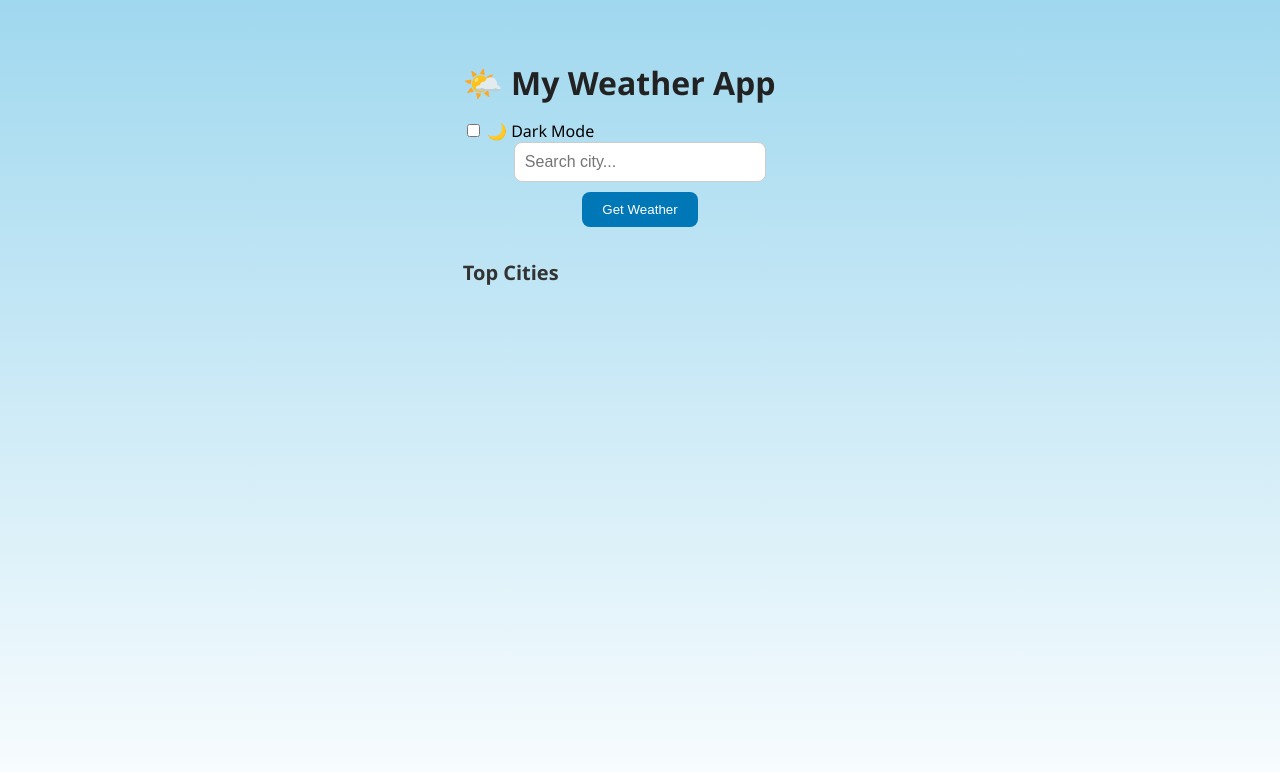
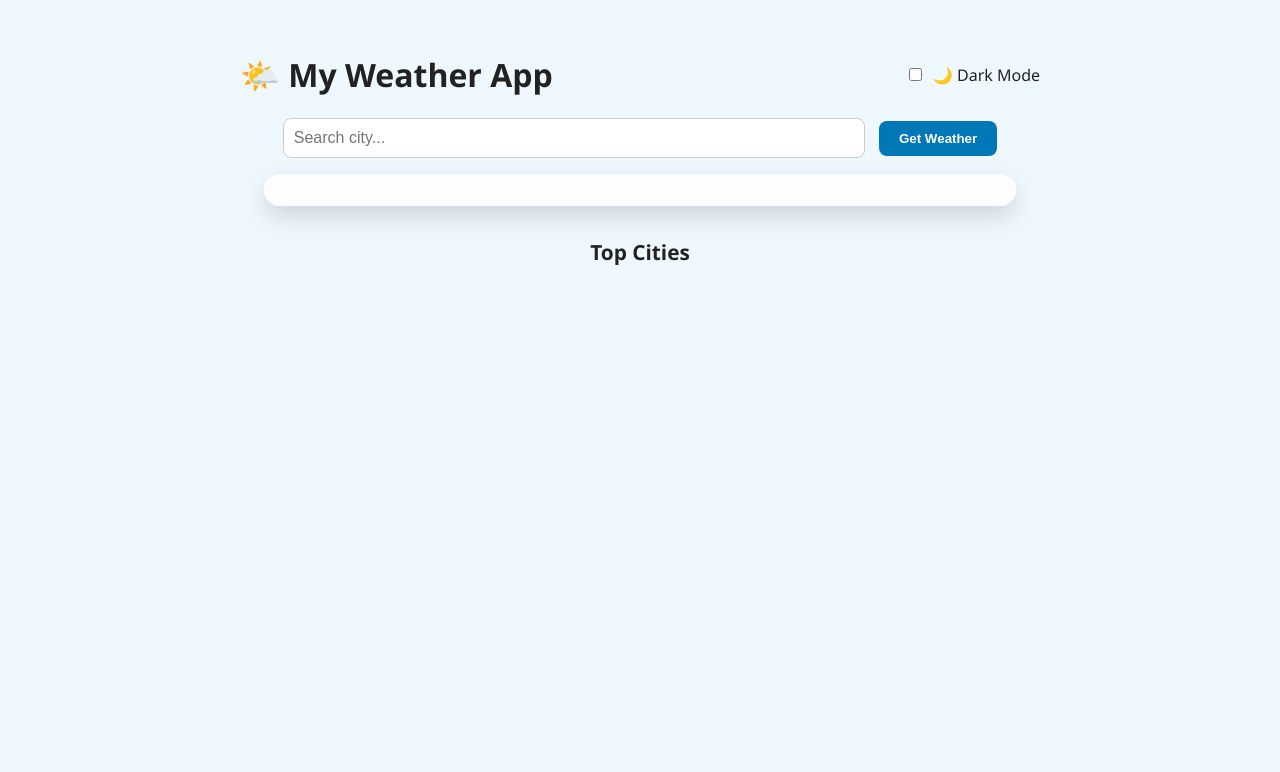
Before and after one commit to Nightyelf2403/app, a plain HTML site: page client/index.html in a window 1280 px wide. Drawn offline with Linux system fonts and the light colour scheme; no server answers.

Commit message:
Update style.css

```diff
--- a/client/style.css
+++ b/client/style.css
@@ -1,127 +1,127 @@
+:root {
+  --bg: #f0f8ff;
+  --text: #222;
+  --card: rgba(255, 255, 255, 0.9);
+  --accent: #0077b6;
+}
+
+body.dark {
+  --bg: #121212;
+  --text: #f5f5f5;
+  --card: rgba(30, 30, 30, 0.9);
+  --accent: #00b4d8;
+}
+
 body {
   margin: 0;
   font-family: 'Segoe UI', sans-serif;
-  background: linear-gradient(to bottom, #a0d8ef, #ffffff);
-  display: flex;
-  justify-content: center;
-  align-items: flex-start;
-  min-height: 100vh;
-  padding-top: 40px;
+  background-color: var(--bg);
+  color: var(--text);
+  transition: background 0.3s, color 0.3s;
 }
 
-.container {
+.app-container {
+  max-width: 800px;
+  margin: auto;
+  padding: 2rem;
   text-align: center;
-  width: 90%;
-  max-width: 600px;
-  background-color: rgba(255, 255, 255, 0.95);
-  padding: 2rem;
-  border-radius: 20px;
-  box-shadow: 0 0 18px rgba(0, 0, 0, 0.15);
 }
 
-h1 {
-  margin-bottom: 1rem;
-  font-size: 2rem;
-  color: #222;
+header {
+  display: flex;
+  justify-content: space-between;
+  align-items: center;
 }
 
-form {
+.toggle {
   display: flex;
-  gap: 10px;
-  justify-content: center;
-  margin-bottom: 1.5rem;
-  flex-wrap: wrap;
+  align-items: center;
+  gap: 0.5rem;
+  cursor: pointer;
 }
 
 input[type="text"], input[list] {
+  width: 70%;
   padding: 10px;
-  width: 65%;
+  font-size: 1rem;
+  border-radius: 8px;
   border: 1px solid #ccc;
-  border-radius: 8px;
-  font-size: 1rem;
 }
 
 button {
   padding: 10px 20px;
-  background-color: #0077b6;
-  color: white;
+  background-color: var(--accent);
+  color: #fff;
   border: none;
   border-radius: 8px;
+  font-weight: bold;
   cursor: pointer;
-  transition: background 0.3s ease;
+  margin-left: 10px;
 }
 
 button:hover {
-  background-color: #023e8a;
+  background-color: darken(var(--accent), 10%);
 }
 
-.card {
-  background-color: #f8f9fa;
-  padding: 1.2rem;
-  border-radius: 12px;
-  box-shadow: 0 5px 15px rgba(0, 0, 0, 0.1);
-  color: #333;
-  margin-top: 1rem;
+.card, .weather-card {
+  margin: 1rem auto;
+  background-color: var(--card);
+  padding: 1rem;
+  border-radius: 16px;
+  box-shadow: 0 10px 25px rgba(0,0,0,0.15);
+  max-width: 90%;
+  animation: fadeIn 0.5s ease-in-out;
 }
 
-.hidden {
-  display: none;
+.weather-card {
+  background-size: cover;
+  background-position: center;
+  color: white;
+  text-shadow: 1px 1px 5px #000;
+  position: relative;
+}
+
+.weather-card .overlay {
+  background-color: rgba(0,0,0,0.5);
+  padding: 1rem;
+  border-radius: 16px;
+}
+
+.weather-card img {
+  width: 60px;
+  height: 60px;
 }
 
 .section-title {
   margin-top: 2rem;
-  margin-bottom: 1rem;
-  font-size: 1.25rem;
-  color: #333;
+  font-size: 1.3rem;
+  color: var(--text);
 }
 
 .top-cities-grid {
   display: grid;
-  grid-template-columns: repeat(auto-fill, minmax(150px, 1fr));
   gap: 1rem;
-  margin-top: 1rem;
+  grid-template-columns: repeat(auto-fill, minmax(220px, 1fr));
 }
 
-.top-cities-grid .card {
-  padding: 0.8rem;
-  font-size: 0.9rem;
-}
-
-
-@media screen and (max-width: 768px) {
-  .container {
-    padding: 1.2rem;
-    border-radius: 10px;
+@media (max-width: 600px) {
+  input[type="text"] {
+    width: 100%;
+    margin-bottom: 0.5rem;
   }
 
-  h1 {
-    font-size: 1.5rem;
-  }
-
-  input[type="text"] {
-    width: 100%;
+  form {
+    display: flex;
+    flex-direction: column;
+    align-items: center;
   }
 
   button {
     width: 100%;
   }
-
-  form {
-    flex-direction: column;
-    gap: 0.5rem;
-  }
-
-  .top-cities-grid {
-    grid-template-columns: repeat(auto-fill, minmax(140px, 1fr));
-  }
 }
 
-@media screen and (max-width: 480px) {
-  .card, .weather-card {
-    font-size: 0.85rem;
-  }
-
-  .weather-card img {
-    width: 40px;
-  }
+@keyframes fadeIn {
+  from { opacity: 0; transform: translateY(10px); }
+  to { opacity: 1; transform: translateY(0); }
 }
```
